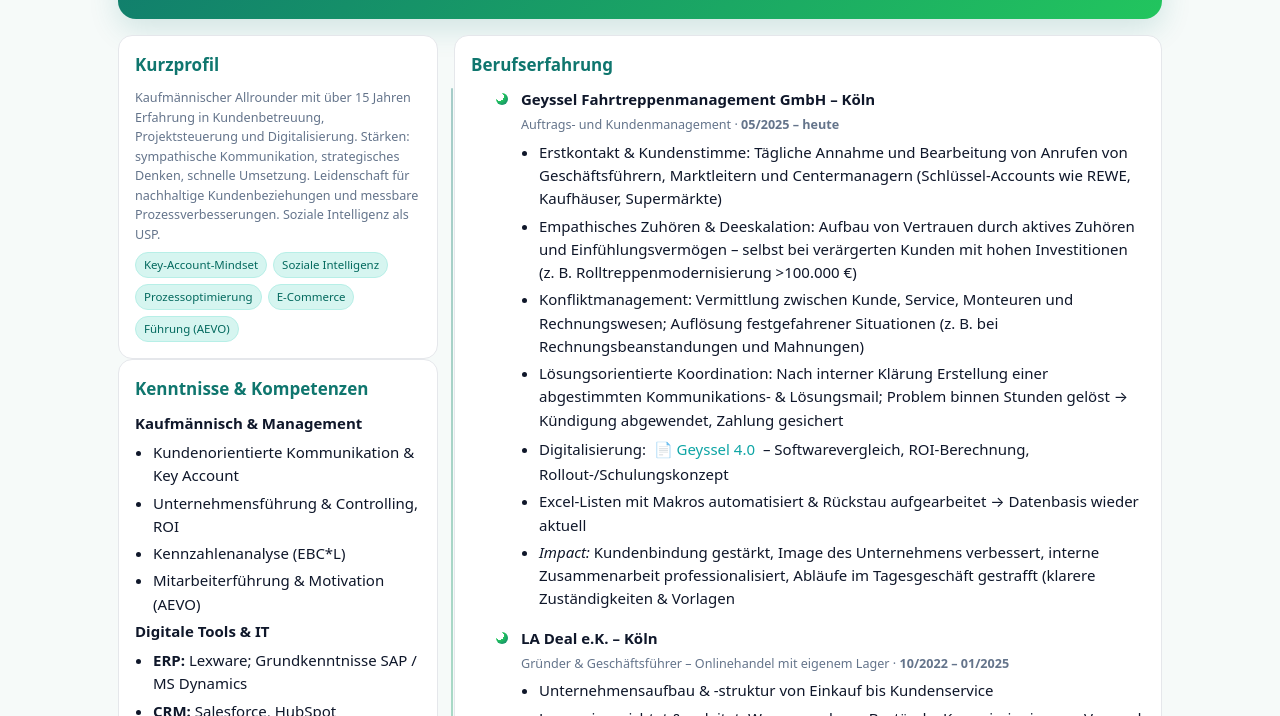
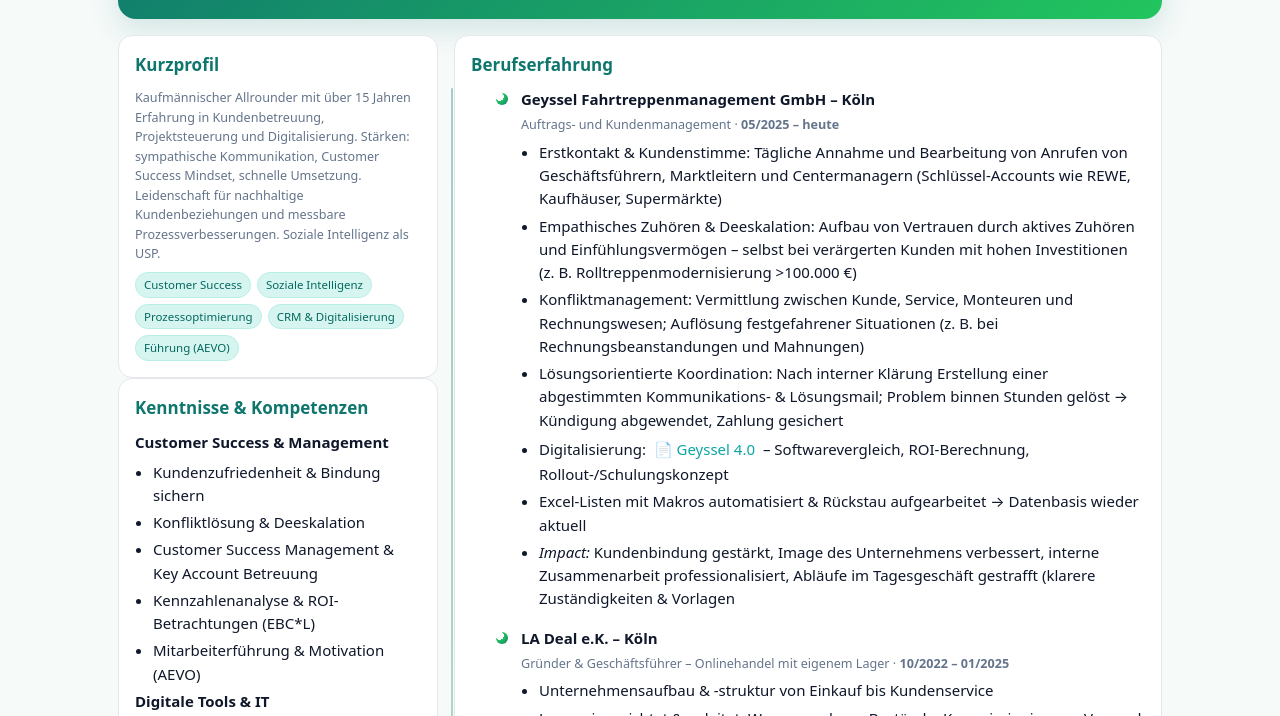
Before and after one commit to lukasbach585-boop/Lebenslauf., a plain HTML site: page index.html in a window 1280 px wide. Shown: the part 186-902 px from the top of the page. Drawn offline with Linux system fonts and the light colour scheme.

Commit message:
Add files via upload

```diff
--- a/index.html
+++ b/index.html
@@ -113,7 +113,7 @@
       <img src="lukas.jpg" alt="Bewerbungsfoto Lukas Bach">
       <div>
         <h1>Lukas Bach</h1>
-        <p class="subtitle">Kommunikativ · Digital · Lösungsorientiert — Key Account Mindset & Prozessoptimierung</p>
+        <p class="subtitle">Customer Success · Service Management · Kundenbindung & Digitalisierung · Kommunikativ · Prozessoptimierung</p>
         <div class="slogan">Soziale Intelligenz – Menschen verstehen. Vertrauen gewinnen. Lösungen schaffen.</div>
         <div class="contact">
           <a href="tel:+4915222170821" aria-label="Telefon anrufen">📞 0152 22170821</a>
@@ -129,26 +129,27 @@
           <h2>Kurzprofil</h2>
           <p class="small">
             Kaufmännischer Allrounder mit über 15 Jahren Erfahrung in Kundenbetreuung, Projektsteuerung und Digitalisierung.
-            Stärken: sympathische Kommunikation, strategisches Denken, schnelle Umsetzung.
+            Stärken: sympathische Kommunikation, Customer Success Mindset, schnelle Umsetzung.
             Leidenschaft für nachhaltige Kundenbeziehungen und messbare Prozessverbesserungen. Soziale Intelligenz als USP.
           </p>
           <div class="taglist">
-            <span class="tag">Key‑Account‑Mindset</span>
+            <span class="tag">Customer Success</span>
             <span class="tag">Soziale Intelligenz</span>
             <span class="tag">Prozessoptimierung</span>
-            <span class="tag">E‑Commerce</span>
+            <span class="tag">CRM & Digitalisierung</span>
             <span class="tag">Führung (AEVO)</span>
           </div>
         </section>
 
         <section>
           <h2>Kenntnisse &amp; Kompetenzen</h2>
-          <h3>Kaufmännisch &amp; Management</h3>
+         <h3>Customer Success & Management</h3>
           <ul>
-            <li>Kundenorientierte Kommunikation &amp; Key Account</li>
-            <li>Unternehmensführung &amp; Controlling, ROI</li>
-            <li>Kennzahlenanalyse (EBC*L)</li>
-            <li>Mitarbeiterführung &amp; Motivation (AEVO)</li>
+           <li>Kundenzufriedenheit & Bindung sichern</li>
+            <li>Konfliktlösung & Deeskalation</li>
+            <li>Customer Success Management & Key Account Betreuung</li>
+            <li>Kennzahlenanalyse & ROI-Betrachtungen (EBC*L)</li>
+            <li>Mitarbeiterführung & Motivation (AEVO)</li>
           </ul>
           <h3>Digitale Tools &amp; IT</h3>
           <ul>
```
